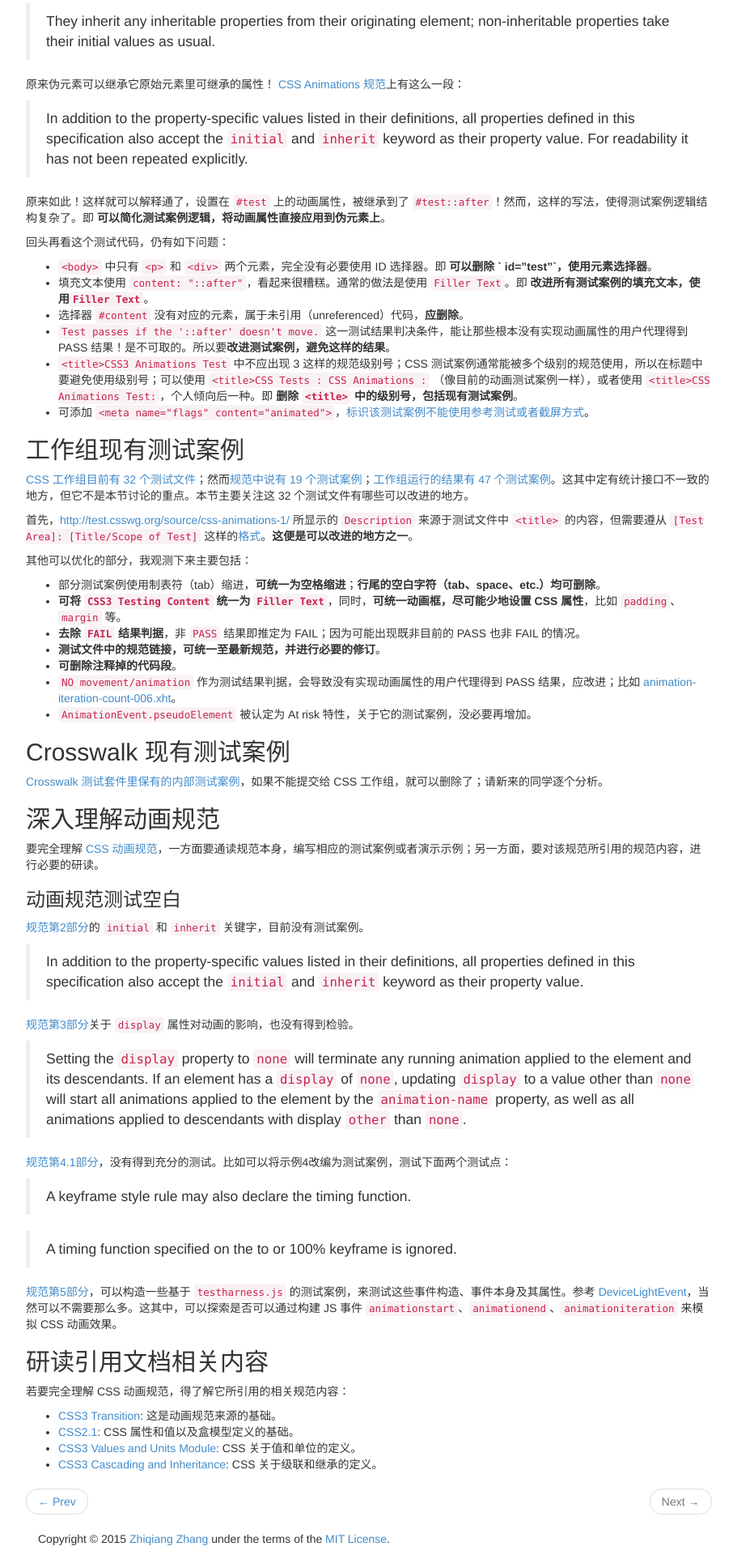
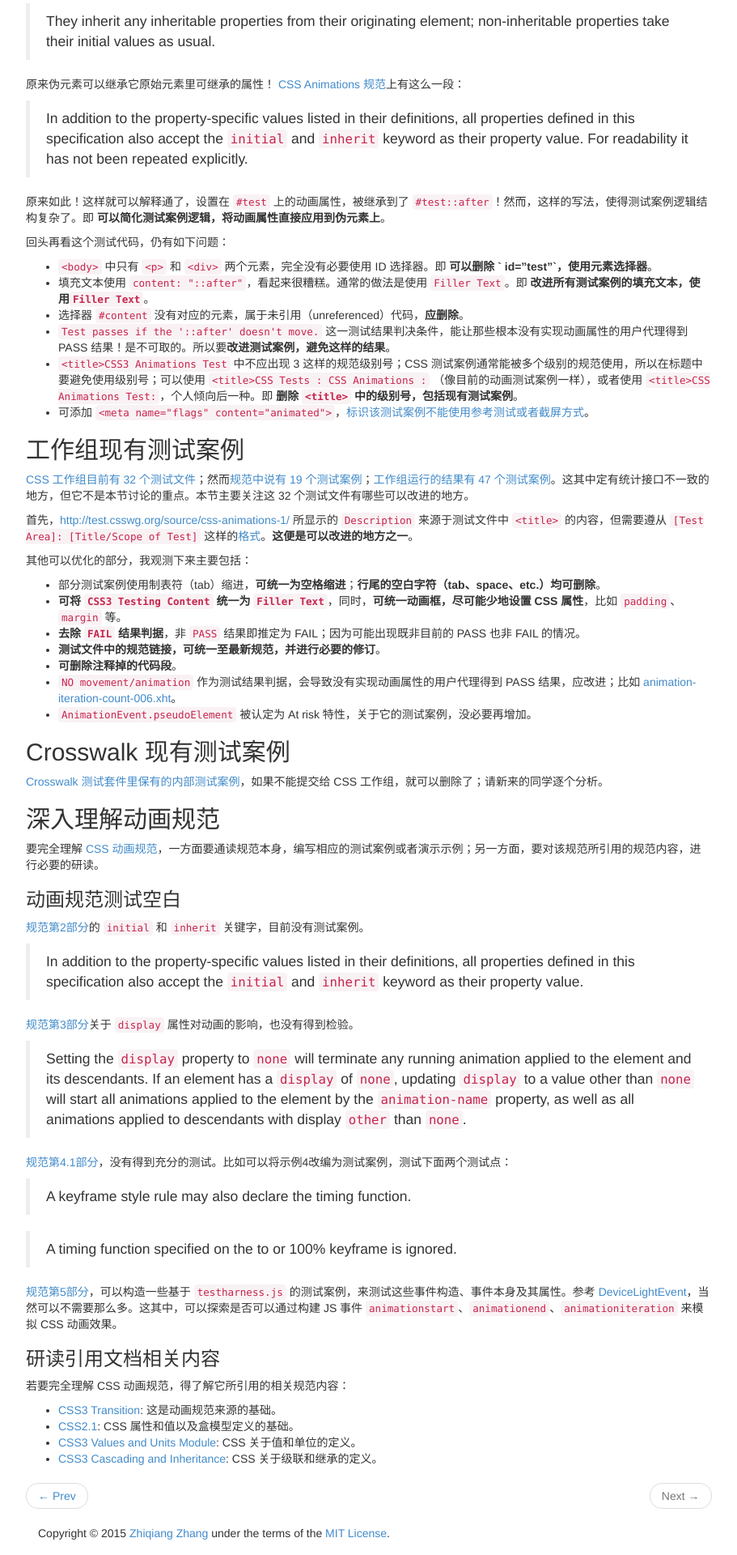
Before and after one commit to shuixin222/zqzhang.github.io, a Jekyll site: the page built from _posts/2015-03-04-css-animations-test-review.md, in a window 1280 px wide. Shown: the part 1650-3570 px from the top of the page at 81% size, without its empty margins (38-949 px from the left). Built offline with Jekyll 4.4.1, drawn with Linux system fonts in a browser that asks for light colours.

Commit message:
Update a little

```diff
--- a/_posts/2015-03-04-css-animations-test-review.md
+++ b/_posts/2015-03-04-css-animations-test-review.md
@@ -133,7 +133,7 @@ Animation 的相关属性并没有直接应用到 `::after` 伪元素上，而
 
 [规范第5部分](http://dev.w3.org/csswg/css-animations/#events)，可以构造一些基于 `testharness.js` 的测试案例，来测试这些事件构造、事件本身及其属性。参考 [DeviceLightEvent](https://github.com/w3c/web-platform-tests/blob/master/ambient-light/DeviceLightEvent_tests.js)，当然可以不需要那么多。这其中，可以探索是否可以通过构建 JS 事件 `animationstart`、`animationend`、`animationiteration` 来模拟 CSS 动画效果。
 
-## 研读引用文档相关内容
+### 研读引用文档相关内容
 
 若要完全理解 CSS 动画规范，得了解它所引用的相关规范内容：
 
```
